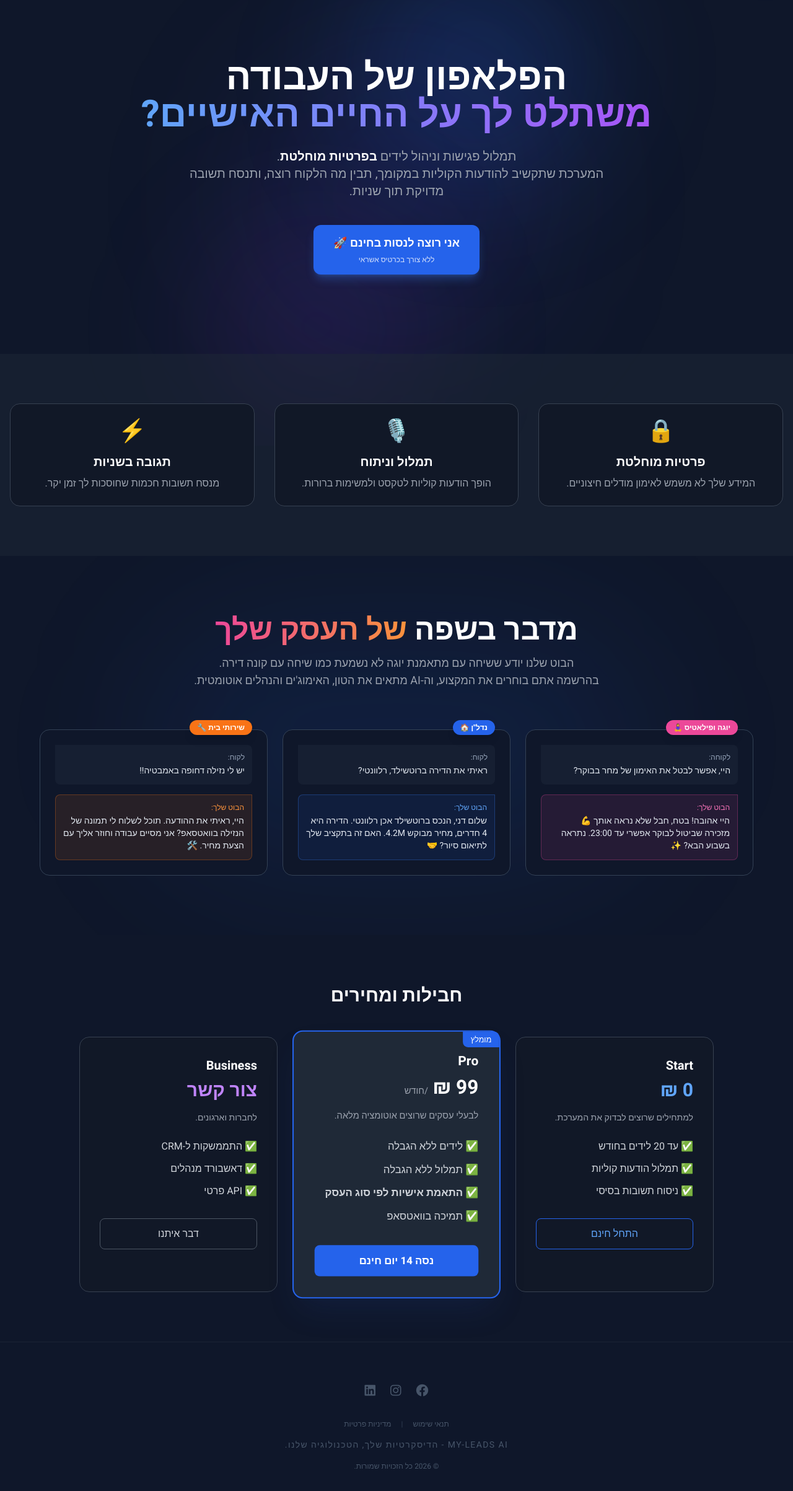
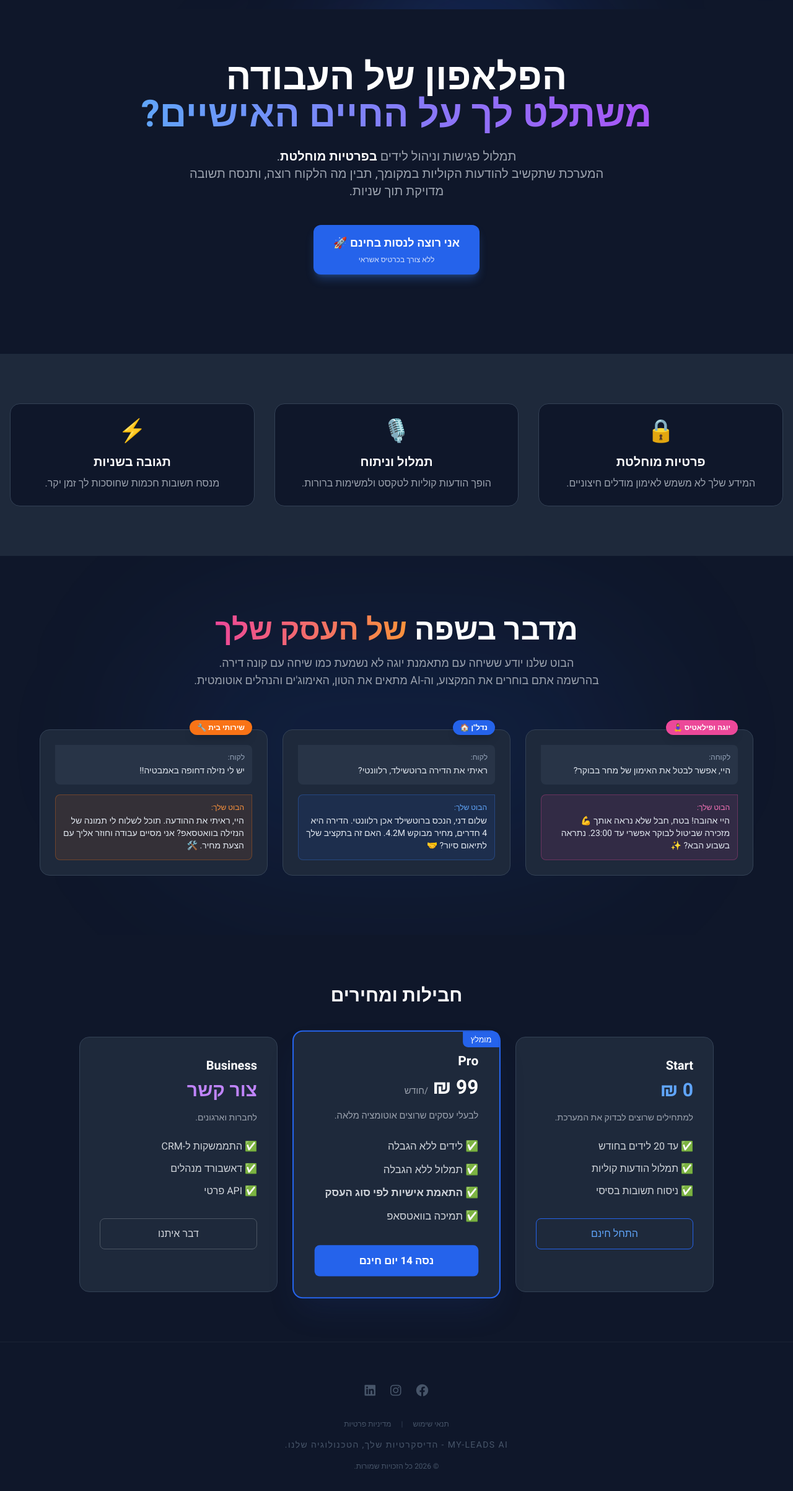
Before and after one commit to shay-mordechai/leadflow-ai, a Python web app: template src/templates/marketing.html in a window 1280 px wide. Shown: the part 81-2487 px from the top of the page at 62% size. Run offline with Jinja, Linux system fonts and the light colour scheme; the template is opened without the code that fills it, so the values that code supplies are empty; some libraries are stand-ins or nearby versions.

Commit message:
Update: Marketing page, Terms & Conditions, and UI Router

```diff
--- a/src/templates/marketing.html
+++ b/src/templates/marketing.html
@@ -1,12 +1,13 @@
 {% extends "base.html" %}
 
+{% block title %}My-LeadsAI | הבוט החכם לעסק שלך{% endblock %}
+
 {% block content %}
-<section class="relative pt-20 pb-32 overflow-hidden">
+<section class="relative pt-20 pb-32 overflow-hidden bg-slate-900">
     <div class="container mx-auto px-4 text-center relative z-10">
 
-        <h1 class="text-4xl md:text-6xl font-bold mb-6 leading-tight">
-            <span class="text-white">הפלאפון של העבודה</span>
-            <br />
+        <h1 class="text-4xl md:text-6xl font-bold mb-6 leading-tight text-white">
+            <span class="block">הפלאפון של העבודה</span>
             <span class="text-transparent bg-clip-text bg-gradient-to-r from-blue-400 to-purple-500">
                 משתלט לך על החיים האישיים?
             </span>
@@ -27,20 +28,20 @@
     </div>
 </section>
 
-<section class="py-20 bg-gray-800/50">
+<section class="py-20 bg-slate-800">
     <div class="container mx-auto px-4">
         <div class="grid md:grid-cols-3 gap-8 text-center">
-            <div class="p-6 bg-gray-900 rounded-2xl border border-gray-700">
+            <div class="p-6 bg-slate-900 rounded-2xl border border-slate-700">
                 <div class="text-4xl mb-4">🔒</div>
                 <h3 class="text-xl font-bold text-white mb-2">פרטיות מוחלטת</h3>
                 <p class="text-gray-400">המידע שלך לא משמש לאימון מודלים חיצוניים.</p>
             </div>
-            <div class="p-6 bg-gray-900 rounded-2xl border border-gray-700">
+            <div class="p-6 bg-slate-900 rounded-2xl border border-slate-700">
                 <div class="text-4xl mb-4">🎙️</div>
                 <h3 class="text-xl font-bold text-white mb-2">תמלול וניתוח</h3>
                 <p class="text-gray-400">הופך הודעות קוליות לטקסט ולמשימות ברורות.</p>
             </div>
-            <div class="p-6 bg-gray-900 rounded-2xl border border-gray-700">
+            <div class="p-6 bg-slate-900 rounded-2xl border border-slate-700">
                 <div class="text-4xl mb-4">⚡</div>
                 <h3 class="text-xl font-bold text-white mb-2">תגובה בשניות</h3>
                 <p class="text-gray-400">מנסח תשובות חכמות שחוסכות לך זמן יקר.</p>
@@ -49,7 +50,7 @@
     </div>
 </section>
 
-<section class="py-24 relative overflow-hidden">
+<section class="py-24 relative overflow-hidden bg-slate-900">
     <div class="absolute top-1/2 left-1/2 -translate-x-1/2 -translate-y-1/2 w-[800px] h-[400px] bg-blue-600/10 rounded-full blur-[120px]"></div>
 
     <div class="container mx-auto px-4 relative z-10">
@@ -66,10 +67,10 @@
 
         <div class="grid md:grid-cols-3 gap-6 max-w-6xl mx-auto">
 
-            <div class="group relative bg-slate-900 border border-slate-700 rounded-2xl p-6 hover:border-pink-500 transition-all duration-300 hover:-translate-y-1">
+            <div class="group relative bg-slate-800 border border-slate-700 rounded-2xl p-6 hover:border-pink-500 transition-all duration-300 hover:-translate-y-1">
                 <div class="absolute -top-4 right-6 bg-pink-500 text-white text-xs font-bold px-3 py-1 rounded-full shadow-lg">יוגה ופילאטיס 🧘‍♀️</div>
                 <div class="space-y-4">
-                    <div class="bg-slate-800/50 p-3 rounded-lg rounded-tl-none text-right">
+                    <div class="bg-slate-700/50 p-3 rounded-lg rounded-tl-none text-right">
                         <p class="text-xs text-slate-400 mb-1">לקוחה:</p>
                         <p class="text-slate-200 text-sm">היי, אפשר לבטל את האימון של מחר בבוקר?</p>
                     </div>
@@ -83,10 +84,10 @@
                 </div>
             </div>
 
-            <div class="group relative bg-slate-900 border border-slate-700 rounded-2xl p-6 hover:border-blue-500 transition-all duration-300 hover:-translate-y-1">
+            <div class="group relative bg-slate-800 border border-slate-700 rounded-2xl p-6 hover:border-blue-500 transition-all duration-300 hover:-translate-y-1">
                 <div class="absolute -top-4 right-6 bg-blue-600 text-white text-xs font-bold px-3 py-1 rounded-full shadow-lg">נדל"ן 🏠</div>
                 <div class="space-y-4">
-                    <div class="bg-slate-800/50 p-3 rounded-lg rounded-tl-none text-right">
+                    <div class="bg-slate-700/50 p-3 rounded-lg rounded-tl-none text-right">
                         <p class="text-xs text-slate-400 mb-1">לקוח:</p>
                         <p class="text-slate-200 text-sm">ראיתי את הדירה ברוטשילד, רלוונטי?</p>
                     </div>
@@ -99,10 +100,10 @@
                 </div>
             </div>
 
-            <div class="group relative bg-slate-900 border border-slate-700 rounded-2xl p-6 hover:border-orange-500 transition-all duration-300 hover:-translate-y-1">
+            <div class="group relative bg-slate-800 border border-slate-700 rounded-2xl p-6 hover:border-orange-500 transition-all duration-300 hover:-translate-y-1">
                 <div class="absolute -top-4 right-6 bg-orange-500 text-white text-xs font-bold px-3 py-1 rounded-full shadow-lg">שירותי בית 🔧</div>
                 <div class="space-y-4">
-                    <div class="bg-slate-800/50 p-3 rounded-lg rounded-tl-none text-right">
+                    <div class="bg-slate-700/50 p-3 rounded-lg rounded-tl-none text-right">
                         <p class="text-xs text-slate-400 mb-1">לקוח:</p>
                         <p class="text-slate-200 text-sm">יש לי נזילה דחופה באמבטיה!!</p>
                     </div>
@@ -119,12 +120,12 @@
     </div>
 </section>
 
-<section id="pricing" class="py-20">
+<section id="pricing" class="py-20 bg-slate-900">
     <div class="container mx-auto px-4">
         <h2 class="text-3xl font-bold text-center text-white mb-12">חבילות ומחירים</h2>
 
         <div class="grid md:grid-cols-3 gap-8 max-w-5xl mx-auto">
-            <div class="bg-gray-900 border border-gray-700 rounded-2xl p-8 hover:border-blue-500 transition-colors">
+            <div class="bg-slate-800 border border-slate-700 rounded-2xl p-8 hover:border-blue-500 transition-colors">
                 <h3 class="text-xl font-bold text-white mb-2">Start</h3>
                 <div class="text-3xl font-bold text-blue-400 mb-4">0 ₪</div>
                 <p class="text-gray-400 text-sm mb-6">למתחילים שרוצים לבדוק את המערכת.</p>
@@ -136,7 +137,7 @@
                 <a href="/register?plan=start" class="block w-full py-3 border border-blue-600 text-blue-400 hover:bg-blue-600 hover:text-white text-center rounded-lg transition-all">התחל חינם</a>
             </div>
 
-            <div class="bg-gray-800 border-2 border-blue-600 rounded-2xl p-8 relative transform scale-105 shadow-2xl shadow-blue-900/20">
+            <div class="bg-slate-800 border-2 border-blue-600 rounded-2xl p-8 relative transform scale-105 shadow-2xl shadow-blue-900/20">
                 <div class="absolute top-0 right-0 bg-blue-600 text-white text-xs px-3 py-1 rounded-bl-lg rounded-tr-lg">מומלץ</div>
                 <h3 class="text-xl font-bold text-white mb-2">Pro</h3>
                 <div class="text-3xl font-bold text-white mb-4">99 ₪ <span class="text-sm font-normal text-gray-400">/חודש</span></div>
@@ -149,7 +150,7 @@
                 <a href="/register?plan=pro" class="block w-full py-3 bg-blue-600 text-white hover:bg-blue-700 text-center rounded-lg transition-all font-bold">נסה 14 יום חינם</a>
             </div>
 
-            <div class="bg-gray-900 border border-gray-700 rounded-2xl p-8 hover:border-purple-500 transition-colors">
+            <div class="bg-slate-800 border border-slate-700 rounded-2xl p-8 hover:border-purple-500 transition-colors">
                 <h3 class="text-xl font-bold text-white mb-2">Business</h3>
                 <div class="text-3xl font-bold text-purple-400 mb-4">צור קשר</div>
                 <p class="text-gray-400 text-sm mb-6">לחברות וארגונים.</p>
```
Also changed, not shown: src/routers/ui.py (+5 -2 lines), src/templates/terms.html (+7 -7 lines).
